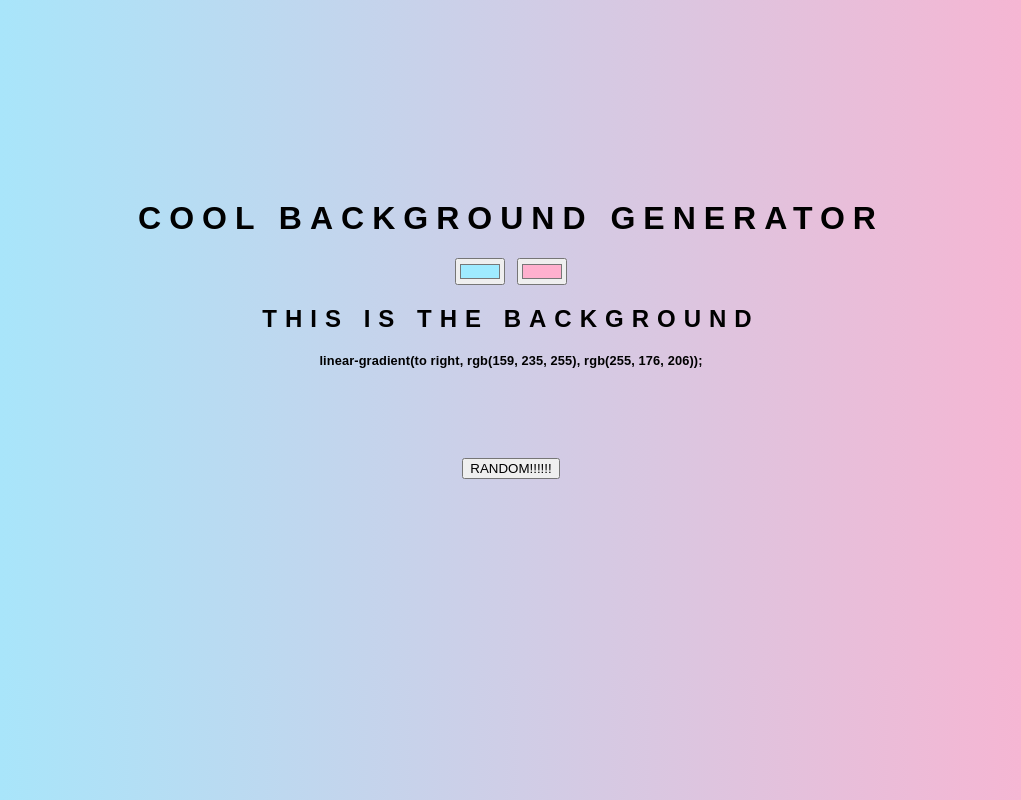
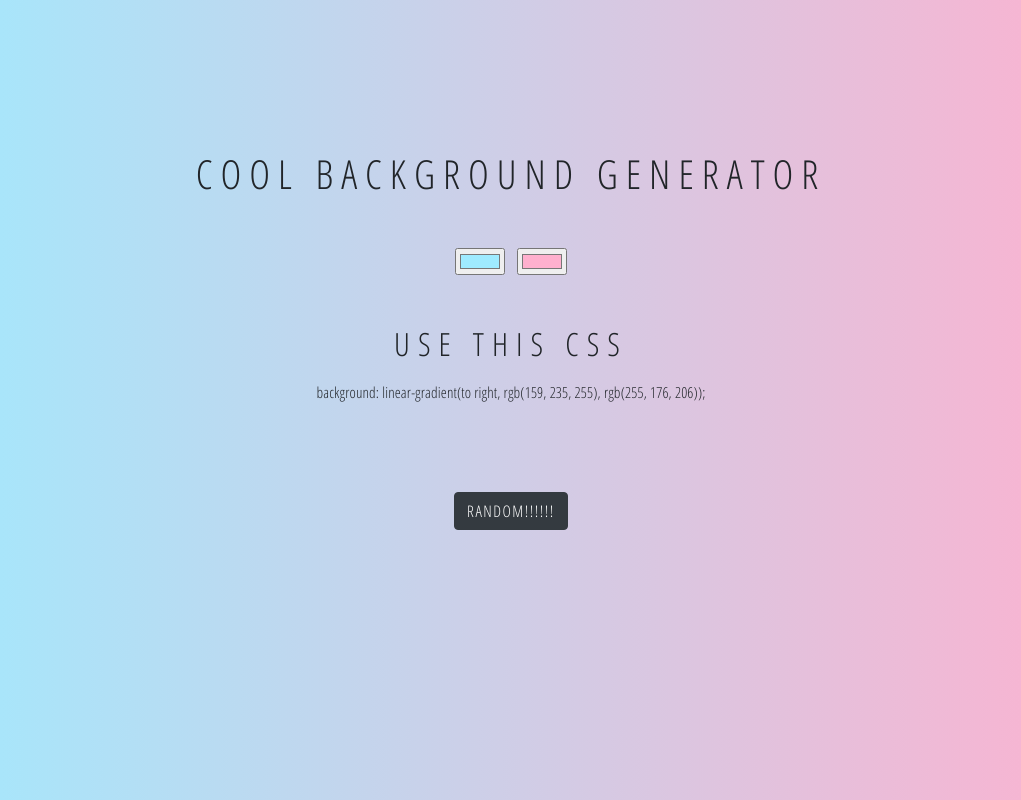
Before and after one commit to frnrx/background-generator, a plain HTML site: page index.html in a window 1280 px wide. Shown: the whole page, without its empty margins (129-1150 px from the left). Drawn offline with nearby package versions, Linux system fonts and the light colour scheme.

Commit message:
chaging style

```diff
--- a/index.html
+++ b/index.html
@@ -2,16 +2,19 @@
 <html>
 <head>
 	<title>Gradient Background</title>
+	<link rel="stylesheet" href="https://stackpath.bootstrapcdn.com/bootstrap/4.1.0/css/bootstrap.min.css" integrity="sha384-9gVQ4dYFwwWSjIDZnLEWnxCjeSWFphJiwGPXr1jddIhOegiu1FwO5qRGvFXOdJZ4" crossorigin="anonymous">
+	<link href="https://fonts.googleapis.com/css?family=Open+Sans+Condensed:300" rel="stylesheet">
 	<link rel="stylesheet" type="text/css" href="style.css">
 </head>
 <body id="gradient">
 	<h1>Cool Background Generator</h1>
-	<input class="color1" type="color" name="color1" value= "#9FEBFF">
-	<input class="color2" type="color" name="color2" value= "#FFB0CE">
-
-	<h2>This is the background</h2>
-	<h3>linear-gradient(to right, rgb(159, 235, 255), rgb(255, 176, 206));</h3>
-	<button onclick="randomNumber()" >RANDOM!!!!!!</button>
+	<div class = "colorbutton">
+		<input class="color1" type="color" name="color1" value= "#9FEBFF">
+		<input class="color2" type="color" name="color2" value= "#FFB0CE">
+	</div>
+	<h2>use this CSS</h2>
+	<h3>background: linear-gradient(to right, rgb(159, 235, 255), rgb(255, 176, 206));</h3>
+	<button id="randombutton" type="button" class="btn btn-dark" onclick="randomNumber()" >RANDOM!!!!!!</button>
 <script type="text/javascript" src="script.js"></script>
 </body>
 </html>
--- a/script.js
+++ b/script.js
@@ -11,7 +11,7 @@ color2.addEventListener("input", changeBackgroundColor)
 
 function changeBackgroundColor() {
 	body.style.background = "linear-gradient(to right, "+ color1.value + ", " + color2.value + ")"
-	css.textContent = body.style.background + ";";
+	css.textContent = "background: " + body.style.background + ";";
 }
 
 // function randomNumber(){
--- a/style.css
+++ b/style.css
@@ -1,21 +1,33 @@
 body {
 	text-align: center;
 	background: linear-gradient(to right, rgb(159, 235, 255), rgb(255, 176, 206));
-	font-family: fantasy;
+	font-family: 'Open Sans Condensed', sans-serif;
 	font-weight: 2px;
 	letter-spacing: .5em;
 	text-transform: uppercase;
-	margin: 200px;
+	margin: 150px;
 }
 
+h2 {
+	margin-top: 50px;
+
+}
 h3 {
 	letter-spacing: 0.01em;
 	text-transform: none;
-	font-size: .8em;
+	font-size: .95em;
 	font-weight: 300px;
 	margin: 20px;
 }
 
-button {
+#randombutton {
+	text-align: center;
 	margin-top: 70px;
+	font-weight: 100;
+	letter-spacing: 1.5px;
 }
+
+.colorbutton {
+	margin: 20px;
+	margin-top: 50px;
+}
```
